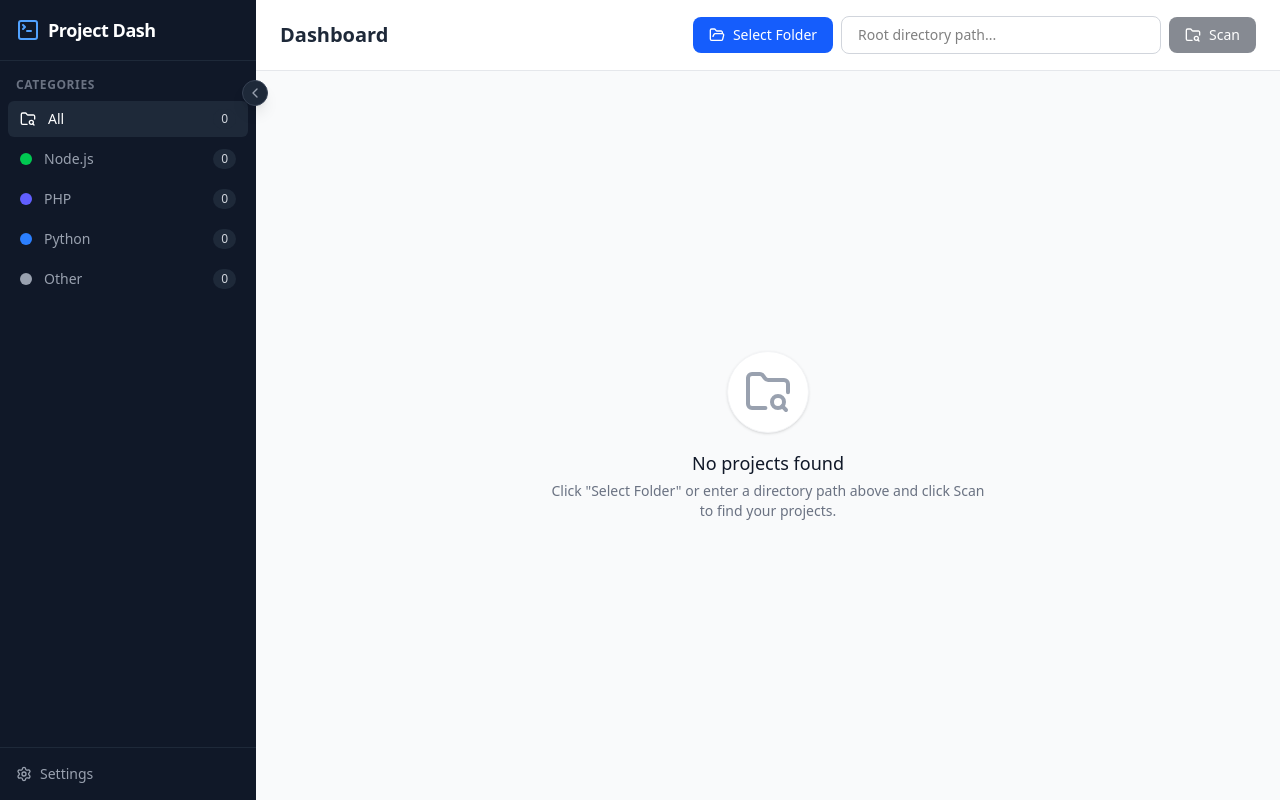
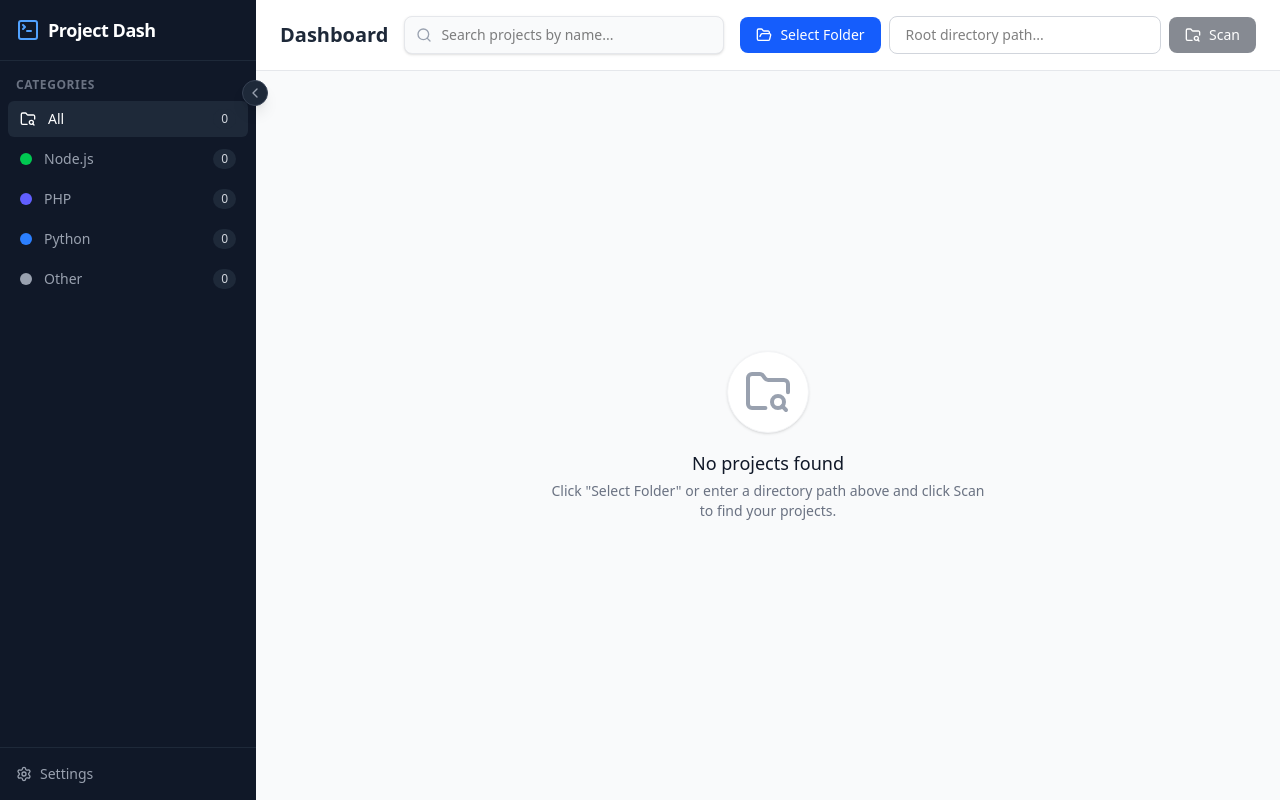
Before and after one commit to HensleyFerrari/repos-dashboard, a React (Vite) app: page / in a window 1280 px wide. Built offline with nearby package versions, Linux system fonts and the light colour scheme.

Commit message:
feat: Implement the core project dashboard application with directory scanning, project filtering, and a detailed project view.

```diff
--- a/src/App.tsx
+++ b/src/App.tsx
@@ -2,7 +2,7 @@ import React, { useState, useEffect } from 'react';
 import { Sidebar } from './components/Sidebar';
 import { ProjectCard } from './components/ProjectCard';
 import { ProjectDetails } from './components/ProjectDetails';
-import { FolderSearch, Loader2, AlertCircle, FolderOpen } from 'lucide-react';
+import { FolderSearch, Loader2, AlertCircle, FolderOpen, Search } from 'lucide-react';
 
 interface Project {
   id: string;
@@ -21,6 +21,7 @@ export default function App() {
   const [loading, setLoading] = useState(false);
   const [error, setError] = useState('');
   const [activeCategory, setActiveCategory] = useState('All');
+  const [searchQuery, setSearchQuery] = useState('');
   const [selectedProject, setSelectedProject] = useState<Project | null>(null);
 
   // Load saved path on mount
@@ -85,9 +86,11 @@ export default function App() {
     { name: 'Other', count: projects.filter(p => p.stack === 'Other').length, icon: <div className="w-3 h-3 rounded-full bg-gray-400" /> },
   ];
 
-  const filteredProjects = activeCategory === 'All'
-    ? projects
-    : projects.filter(p => p.stack === activeCategory);
+  const filteredProjects = projects.filter(p => {
+    const matchesCategory = activeCategory === 'All' || p.stack === activeCategory;
+    const matchesSearch = p.name.toLowerCase().includes(searchQuery.trim().toLowerCase());
+    return matchesCategory && matchesSearch;
+  });
 
   return (
     <div className="flex h-screen bg-gray-50 font-sans overflow-hidden">
@@ -100,7 +103,20 @@ export default function App() {
       <main className="flex-1 flex flex-col min-w-0 overflow-hidden relative">
         {/* Header */}
         <header className="bg-white border-b border-gray-200 px-4 sm:px-6 py-4 flex flex-col sm:flex-row items-start sm:items-center justify-between z-10 gap-4">
-          <h2 className="text-xl font-semibold text-gray-800 shrink-0">Dashboard</h2>
+          <div className="flex flex-col sm:flex-row sm:items-center gap-4 shrink-0 w-full sm:w-auto">
+            <h2 className="text-xl font-semibold text-gray-800 hidden lg:block">Dashboard</h2>
+
+            <div className="relative w-full sm:w-64 lg:w-80">
+              <Search className="absolute left-3 top-1/2 -translate-y-1/2 w-4 h-4 text-gray-400" />
+              <input
+                type="text"
+                value={searchQuery}
+                onChange={(e) => setSearchQuery(e.target.value)}
+                placeholder="Search projects by name..."
+                className="w-full pl-9 pr-4 py-2 bg-gray-50 border border-gray-200 rounded-lg text-sm focus:outline-none focus:ring-2 focus:ring-blue-500 focus:bg-white transition-all shadow-sm"
+              />
+            </div>
+          </div>
 
           <div className="flex flex-col sm:flex-row items-stretch sm:items-center gap-2 w-full sm:w-auto min-w-0">
             <button
@@ -165,7 +181,30 @@ export default function App() {
             </div>
           )}
 
-          {projects.length > 0 && (
+          {projects.length > 0 && filteredProjects.length === 0 && (
+            <div className="flex flex-col items-center justify-center h-full text-gray-500 space-y-4 py-12">
+              <div className="p-4 bg-gray-50 rounded-full border border-gray-100">
+                <Search className="w-8 h-8 text-gray-400" />
+              </div>
+              <div className="text-center px-4">
+                <h3 className="text-lg font-medium text-gray-900">No matching projects</h3>
+                <p className="text-sm mt-1 max-w-sm">
+                  We couldn't find any projects matching "{searchQuery}" in the {activeCategory} category.
+                </p>
+                <button
+                  onClick={() => {
+                    setSearchQuery('');
+                    setActiveCategory('All');
+                  }}
+                  className="mt-4 px-4 py-2 text-sm text-blue-600 hover:text-blue-700 font-medium bg-blue-50 hover:bg-blue-100 rounded-lg transition-colors"
+                >
+                  Clear filters
+                </button>
+              </div>
+            </div>
+          )}
+
+          {projects.length > 0 && filteredProjects.length > 0 && (
             <div className="grid grid-cols-1 md:grid-cols-2 xl:grid-cols-3 2xl:grid-cols-4 gap-4 sm:gap-6">
               {filteredProjects.map(project => (
                 <ProjectCard
```
